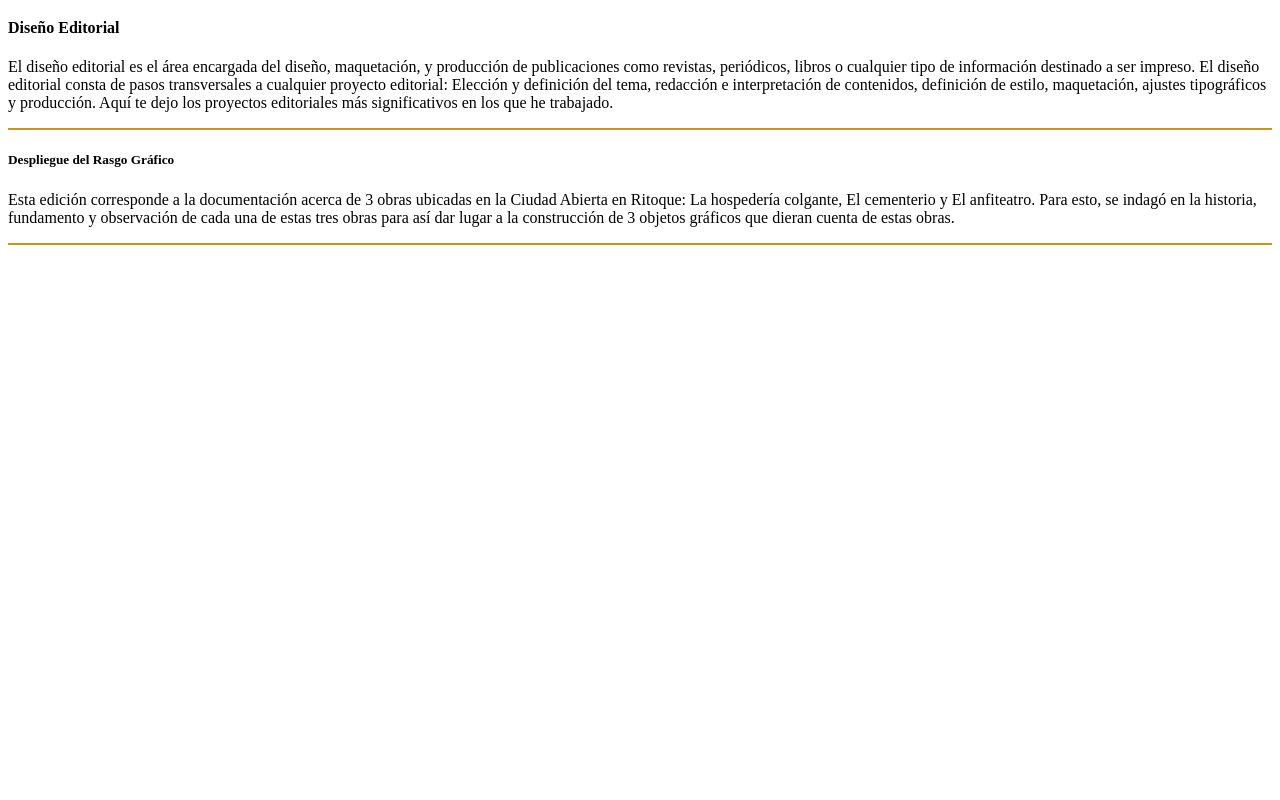
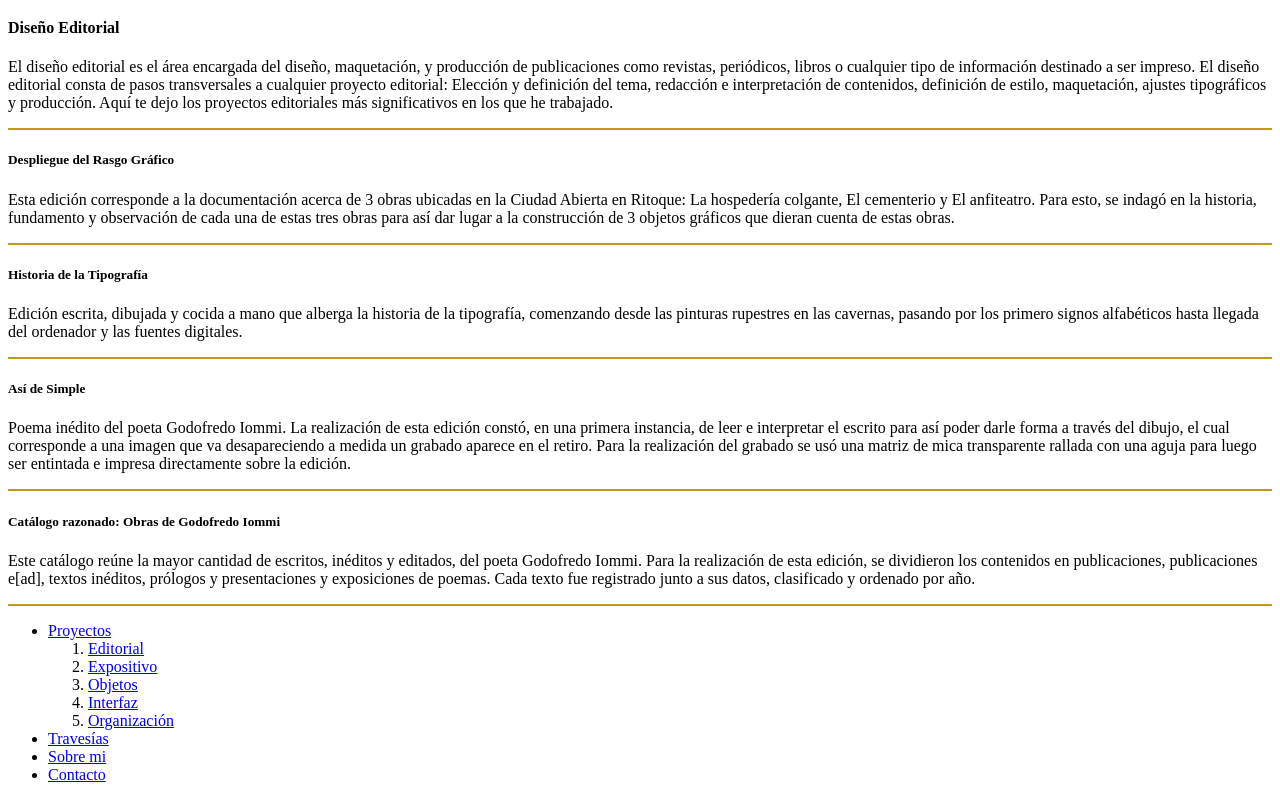
Before and after one commit to LucianoCimino/Portafolio, a plain HTML site: page editorial.html in a window 1280 px wide. Shown: the part 201-1001 px from the top of the page. Before the commit the page ends 800 px from the top, so only its background shows below. Drawn offline with Linux system fonts and the light colour scheme.

Commit message:
página editorial

```diff
--- a/editorial.html
+++ b/editorial.html
@@ -38,8 +38,41 @@
 				<p>Esta edición corresponde a la documentación acerca de 3 obras ubicadas en la Ciudad Abierta en Ritoque: La  hospedería colgante, El cementerio y El anfiteatro. Para esto, se indagó en la historia, fundamento y observación de cada una de estas tres obras para así dar lugar a la construcción de 3 objetos gráficos que dieran cuenta de estas obras.</p>
 				<hr size="2px" color="#C3991B" />
 			</div>
+			<div id="historia_tipografia">
+				<h5>Historia de la Tipografía</h5>
+				<p>Edición escrita, dibujada y cocida a mano que alberga la historia de la tipografía, comenzando desde las pinturas rupestres en las cavernas, pasando por los primero signos alfabéticos hasta llegada del ordenador y las fuentes digitales. </p>
+				<hr size="2px" color="#C3991B" />
+			</div>
+			<div id="asi_simple">
+				<h5>Así de Simple</h5>
+				<p>Poema inédito del poeta Godofredo Iommi. La realización de esta edición constó, en una primera instancia, de leer e interpretar el escrito para así poder darle forma a través del dibujo, el cual corresponde a una imagen que va desapareciendo a medida un grabado aparece en el retiro. Para la realización del grabado se usó una matriz de mica transparente rallada con una aguja para luego ser entintada e impresa directamente sobre la edición. </p>
+				<hr size="2px" color="#C3991B" />
+			</div>
+			<div id="catalogo_godofredo_iommi">
+				<h5>Catálogo razonado: Obras de Godofredo Iommi</h5>
+				<p>Este catálogo reúne la mayor cantidad de escritos, inéditos y editados, del poeta Godofredo Iommi. Para la realización de esta edición, se dividieron los contenidos en publicaciones, publicaciones e[ad], textos inéditos, prólogos y presentaciones y exposiciones de poemas. Cada texto fue registrado junto a sus datos, clasificado y ordenado por año. </p>
+				<hr size="2px" color="#C3991B" />
+			</div>
 
 		</div>
+		<footer>
+			<ul>
+				<li><a href="index.html">Proyectos</a>
+					<ol>
+						<li><a href="editorial.html">Editorial</a></li>
+						<li><a href="expositivo.html">Expositivo</a></li>
+						<li><a href="objetos.html">Objetos</a></li>
+						<li><a href="interfaz.html">Interfaz</a></li>
+						<li><a href="organización.html">Organización</a></li>
+					</ol>
+
+				</li>
+				<li><a href="travesias.html">Travesías</a></li>
+				<li><a href="sobre_mi.html">Sobre mi</a></li>
+				<li><a href="contacto.html">Contacto</a></li>
+			</ul>
+
+		</footer>
 
 	</body>
 </html>
```
